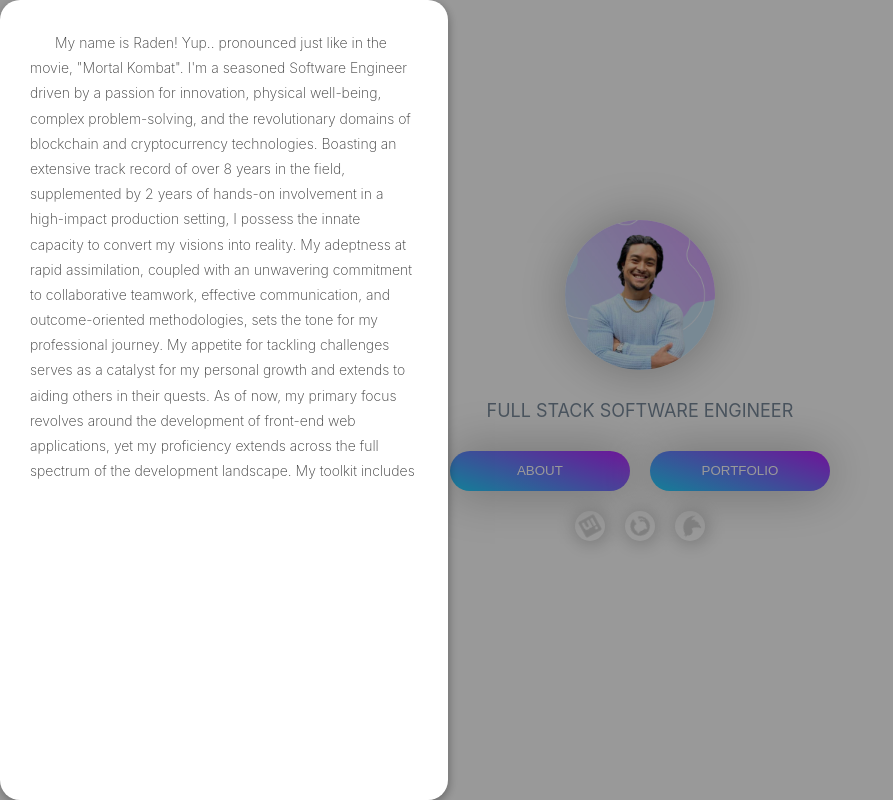
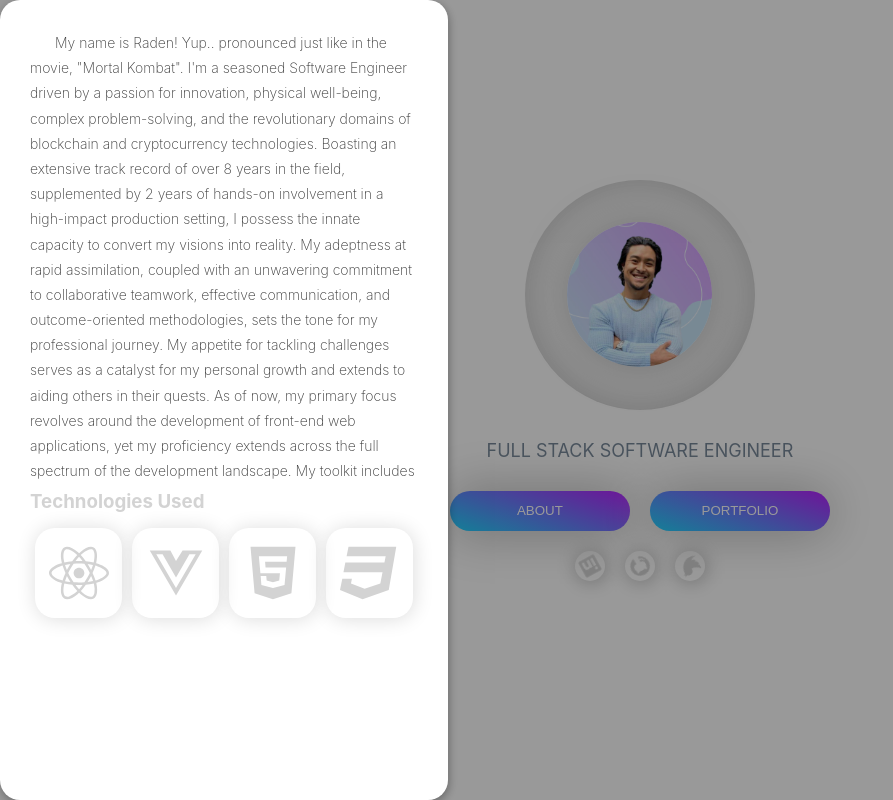
Before and after one commit to NewCodeOnDaBlock/new_portfolio, a React (Create React App) app: page / in a window 1280 px wide. Both pictures are taken after a click on the button "ABOUT". Shown: the whole page, without its empty margins (0-893 px from the left). Built offline with nearby package versions, Linux system fonts and the light colour scheme.

Commit message:
added button-effects

```diff
--- a/package.json
+++ b/package.json
@@ -10,6 +10,7 @@
     "@testing-library/jest-dom": "^5.17.0",
     "@testing-library/react": "^13.4.0",
     "@testing-library/user-event": "^13.5.0",
+    "framer-motion": "^10.16.1",
     "lottie-react": "^2.4.0",
     "react": "^18.2.0",
     "react-dom": "^18.2.0",
--- a/src/components/AboutMeModalBody.jsx
+++ b/src/components/AboutMeModalBody.jsx
@@ -1,4 +1,6 @@
 import React from 'react'
+import { FontAwesomeIcon } from '@fortawesome/react-fontawesome'
+import { faReact, faVuejs, faHtml5, faCss3 } from "@fortawesome/free-brands-svg-icons"
 
 const AboutMeModalBody = () => {
   return (
@@ -21,6 +23,43 @@ const AboutMeModalBody = () => {
             Raden Mantuano
         </p>
       </div>
+      <div>
+        <h3 style={{marginTop: '10px', color: 'lightgrey'}}>Technologies Used</h3>
+      </div>
+      <div className='framework-container'  style={{marginTop: '20px'}}>
+        <div className='framework-icon-container'>
+          <FontAwesomeIcon
+            className='framework-icon'
+            icon={faReact}
+            size="lg"
+            color="lightgrey"
+          />
+        </div>
+        <div className='framework-icon-container'>
+          <FontAwesomeIcon
+            className='framework-icon'
+            icon={faVuejs}
+            size="lg"
+            color="lightgrey"
+          />
+        </div>
+        <div className='framework-icon-container'>
+          <FontAwesomeIcon
+            className='framework-icon'
+            icon={faHtml5}
+            size="lg"
+            color="lightgrey"
+          />
+        </div>
+        <div className='framework-icon-container'>
+          <FontAwesomeIcon
+            className='framework-icon'
+            icon={faCss3}
+            size="lg"
+            color="lightgrey"
+          />
+        </div>
+      </div>
     </div>
   )
 }
--- a/src/components/ButtonComponent.jsx
+++ b/src/components/ButtonComponent.jsx
@@ -1,6 +1,8 @@
 import {React, useState} from 'react'
 import Lottie from "lottie-react";
 import Confetti from '../lottie/animation_lllckjb2.json';
+import { motion } from "framer-motion"
+
 
 const ButtonComponent = ({
     isAboutMeOpen,
@@ -25,8 +27,24 @@ const ButtonComponent = ({
         <Lottie loop={false} animationData={Confetti} className='about-confetti'/>
         : ''
       }
-      <button onClick={triggerAboutMe}>ABOUT</button>
-      <button onClick={triggerPortfolio}>PORTFOLIO</button>
+    <motion.button
+      whileHover={{ scale: 1.1 }}
+      whileTap={{ scale: 0.9 }}
+      animate={{
+        scale: [1, 2, 1, 1, 1],
+        rotate: [0, 0, 250, 250, 0],
+      }}
+      onClick={triggerAboutMe}
+      >ABOUT</motion.button>
+    <motion.button
+      whileHover={{ scale: 1.1 }}
+      whileTap={{ scale: 0.9 }}
+      animate={{
+        scale: [1, 2, 1, 1, 1],
+        rotate: [0, 0, 250, 250, 0],
+      }}
+      onClick={triggerPortfolio}
+      >PORTFOLIO</motion.button>
     </div>
   )
 }
--- a/src/components/MainBodyContainer.jsx
+++ b/src/components/MainBodyContainer.jsx
@@ -1,13 +1,22 @@
-import {React, useState} from 'react'
+import {React, useState, useRef} from 'react'
 import profilePic from '../assets/profile_pic.jpeg';
 import AboutMeModalComponent from './AboutMeModalComponent';
 import ButtonComponent from './ButtonComponent';
 import PortfolioModalComponent from './PortfolioModalComponent';
 import SocialIconComponent from './SocialIconComponent';
+import { motion, useAnimationFrame } from "framer-motion"
+
+
 
 const MainBodyContainer = () => {
   const [isAboutMeOpen, setIsAboutMeOpen] = useState(false)
   const [isPortfolioOpen, setIsPortfolioOpen] = useState(false)
+  // const profilePicRef = useRef(null)
+
+  // useAnimationFrame((time, delta) => {
+  //   profilePicRef.current.style.transform = `rotateY(${time}deg)`
+  // })
+
 
   const closeModals = () => {
     setIsAboutMeOpen(false)
@@ -32,11 +41,22 @@ const MainBodyContainer = () => {
         />
       </div>
       <div className='mid-container'>
-        <img
-          className='profile-pic'
-          src={profilePic}
-          alt='profile-pic'
-        />
+        <div className='profile-pic-container'>
+          <motion.img
+            drag
+            dragConstraints={{
+              top: -50,
+              left: -50,
+              right: 50,
+              bottom: 50,
+            }}
+            className='profile-pic'
+            // ref={profilePicRef}
+            src={profilePic}
+            alt='profile-pic'
+            style={{cursor: 'pointer'}}
+          />
+        </div>
         <h1 style={{
             textAlign: 'center',
             color: 'lightslategrey',
--- a/src/styles/_aboutmemodalbody.scss
+++ b/src/styles/_aboutmemodalbody.scss
@@ -12,3 +12,28 @@
   font-weight: 200;
   font-size: 14px;
 }
+
+.framework-container{
+  width: 100%;
+  height: 80px;
+  display: flex;
+  justify-content: left;
+  align-items: center;
+}
+
+.framework-icon{
+  width: 60px;
+  height: 60px;
+}
+
+.framework-icon-container{
+  width: 90px;
+  height: 90px;
+  display: flex;
+  border: none;
+  border-radius: 20px;
+  justify-content: center;
+  margin: 5px;
+  align-items: center;
+  box-shadow: 1px 1px 20px rgb(220, 220, 220);
+}
--- a/src/styles/_mainbodycontainer.scss
+++ b/src/styles/_mainbodycontainer.scss
@@ -11,13 +11,25 @@
   justify-content: center;
 }
 
+
+.profile-pic-container {
+  width: 230px;
+  height: 230px;
+  border-radius: 50%;
+  display: flex;
+  justify-content: center;
+  align-items: center;
+  border: none;
+  margin-bottom: 30px;
+  box-shadow: inset -1px -1px 50px rgb(182, 182, 182);
+}
+
 .profile-pic{
-  width: 150px;
-  height: 150px;
+  width: 145px;
+  height: 145px;
   border-radius: 50%;
   border: none;
   box-shadow: 1px 1px 50px rgb(182, 182, 182);
-  margin-bottom: 30px;
 }
 
 .icon-container{
```
Also changed, not shown: 1 other file (tests, documents, lock files or other folders).
